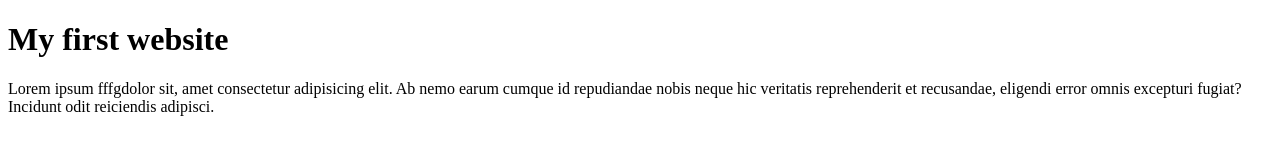
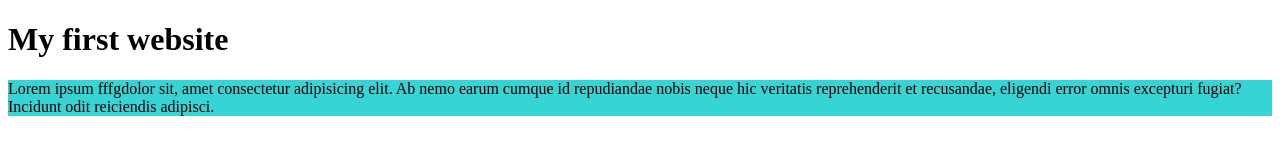
Before and after one commit to MdRafidulIslam/my-first-repo, a plain HTML site: page index.html in a window 1280 px wide. Drawn offline with Linux system fonts and the light colour scheme.

Commit message:
fjjirst commit

```diff
--- a/index.html
+++ b/index.html
@@ -5,6 +5,7 @@
     <meta http-equiv="X-UA-Compatible" content="IE=edge">
     <meta name="viewport" content="width=device-width, initial-scale=1.0">
     <title>My first repogit init</title>
+    <link rel="stylesheet" href="style.css">
 </head>
 <body>
     <h1>My first website</h1>
--- /dev/null
+++ b/style.css
@@ -0,0 +1,3 @@
+p{
+    background-color: rgb(54, 212, 212);
+}
```
